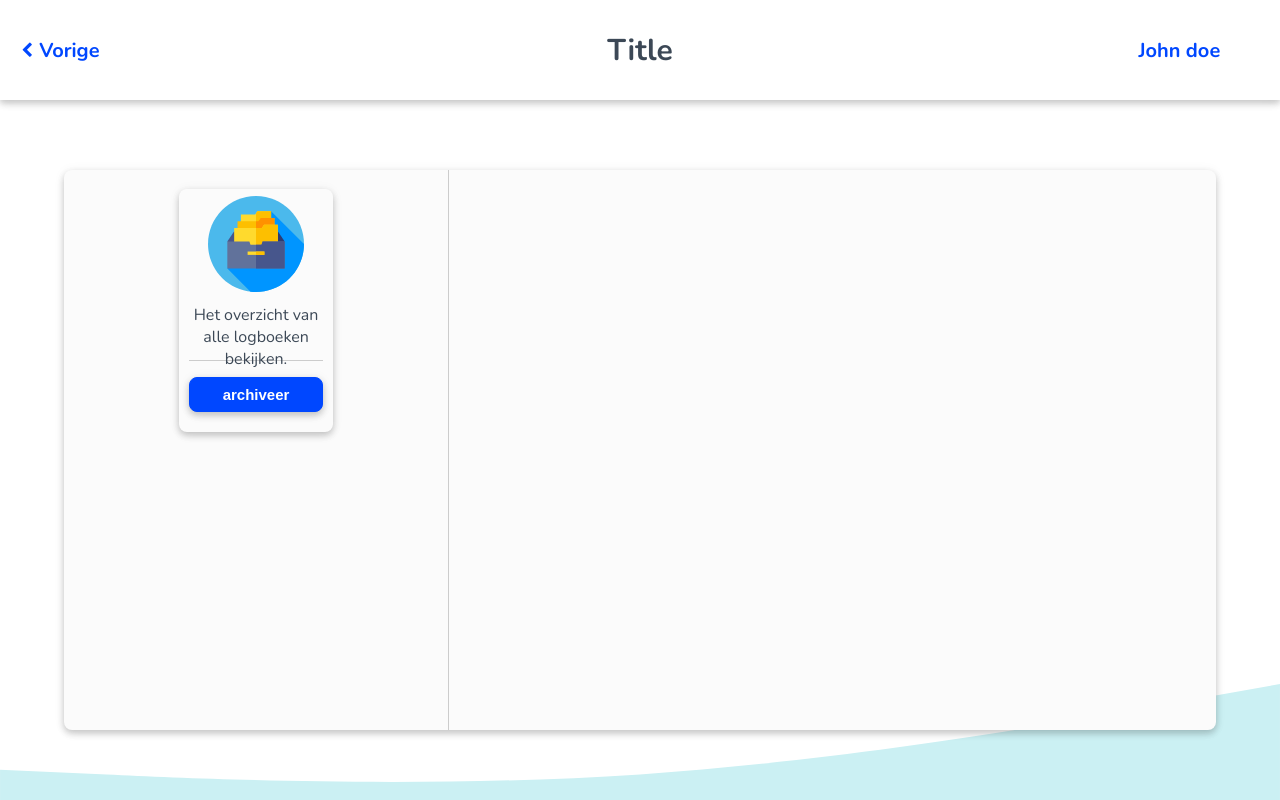
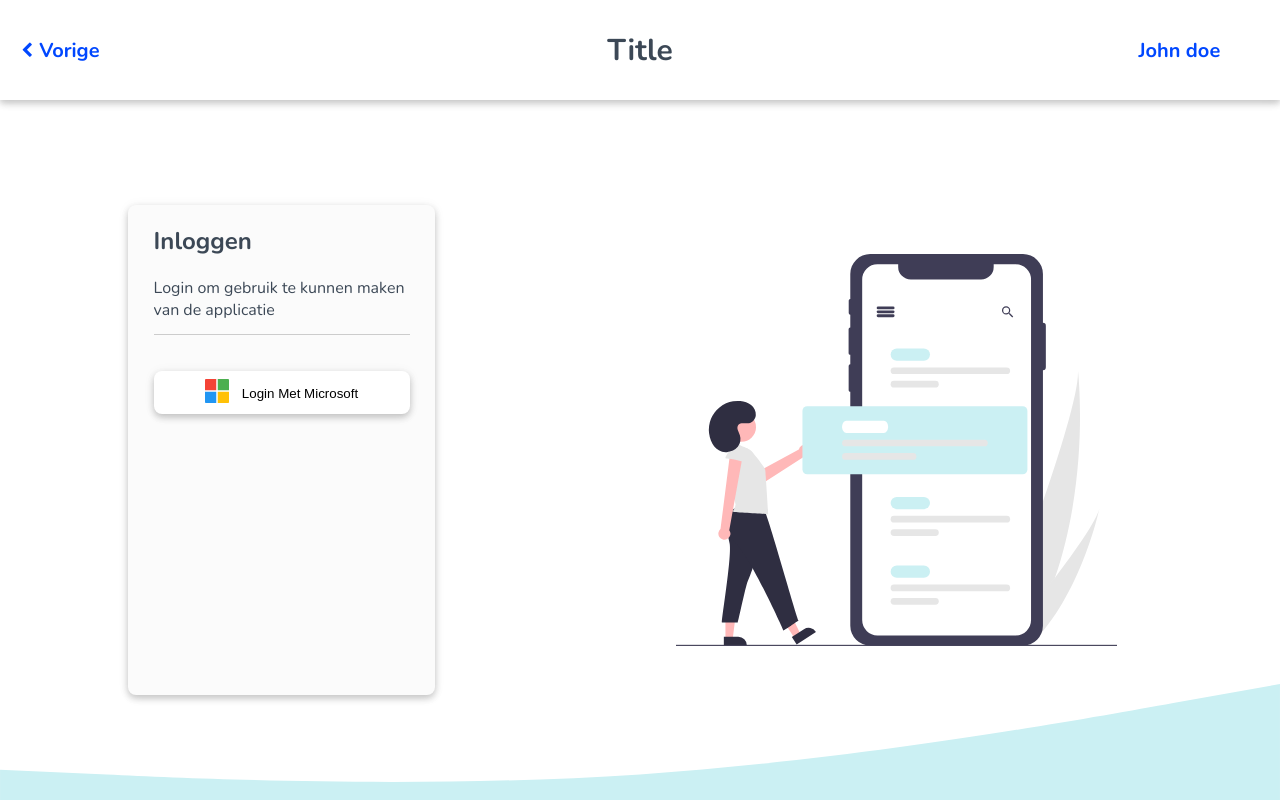
Before and after one commit to Rowan-Paul/HANAIM-DWA-Rekenlogboek, a React (Create React App) app in the folder rekenlogboek/client-side/: page / in a window 1280 px wide. Built offline with nearby package versions, Linux system fonts and the light colour scheme.

Commit message:
Created SignIn page

```diff
--- a/rekenlogboek/client-side/src/js/App.js
+++ b/rekenlogboek/client-side/src/js/App.js
@@ -1,27 +1,13 @@
 import '../scss/App.scss'
 import Header from '../js/common/components/Header'
-import Jumbotron from '../js/common/components/Jumbotron'
-import InfoContainer from '../js/common/components/InfoContainer'
-import ButtonContainer from '../js/common/components/ButtonContainer'
-import Button from '../js/common/components/Button'
-
+import SignIn from '../js/sign-in/SignIn'
 function App() {
 	const buttonHandler = e => alert('clickkkk.....')
 	return (
 		<div className="app">
 			<Header />
 			<main>
-				{/* Router here  */}
-
-				<Jumbotron>
-					<ButtonContainer
-						icon="archive"
-						description="Het overzicht van alle logboeken bekijken."
-					>
-						<Button color="blue" value="archiveer" handler={buttonHandler} />
-					</ButtonContainer>
-					<InfoContainer />
-				</Jumbotron>
+				<SignIn />
 			</main>
 		</div>
 	)
--- a/rekenlogboek/client-side/src/js/sign-in/SignIn.js
+++ b/rekenlogboek/client-side/src/js/sign-in/SignIn.js
@@ -1,5 +1,11 @@
 import React from 'react'
-
+import SignInContainer from './components/SignInContainer'
+import '../../scss/sigin-in/SignIn.scss'
 export default function SignIn() {
-	return null
+	return (
+		<section>
+			<SignInContainer></SignInContainer>
+			<div className="illustration"></div>
+		</section>
+	)
 }
--- a/rekenlogboek/client-side/src/js/sign-in/components/MicrosoftButton.js
+++ b/rekenlogboek/client-side/src/js/sign-in/components/MicrosoftButton.js
@@ -1,5 +1,15 @@
 import React from 'react'
+import MicrosoftLogo from '../../../img/icons/microsoft.svg'
+
+import '../../../scss/sigin-in/components/MicrosoftButton.scss'
 
 export default function MicrosoftButton() {
-	return null
+	return (
+		<button className="MicrosoftButton">
+			<div>
+				<img src={MicrosoftLogo} alt="Microsoft Logo" />
+				<span>Login Met Microsoft</span>
+			</div>
+		</button>
+	)
 }
--- a/rekenlogboek/client-side/src/js/sign-in/components/SignInContainer.js
+++ b/rekenlogboek/client-side/src/js/sign-in/components/SignInContainer.js
@@ -1,5 +1,13 @@
 import React from 'react'
+import MicrosoftButton from './MicrosoftButton'
+import '../../../scss/sigin-in/components/SignInContainer.scss'
 
 export default function SignInContainer() {
-	return null
+	return (
+		<div className="SignInContainer">
+			<h1>Inloggen</h1>
+			<p>Login om gebruik te kunnen maken van de applicatie</p>
+			<MicrosoftButton />
+		</div>
+	)
 }
--- /dev/null
+++ b/rekenlogboek/client-side/src/scss/sigin-in/SignIn.scss
@@ -0,0 +1,19 @@
+section {
+	align-items: center;
+	display: flex;
+	height: 70%;
+	margin: 0 auto;
+	position: relative;
+	width: 80%;
+
+	.illustration {
+		background-image: url('../../img/illustrations/sign_in_page.svg');
+		background-size: contain;
+		background-repeat: no-repeat;
+		background-position: center bottom;
+		height: 80%;
+		position: absolute;
+		right: 0;
+		width: 50%;
+	}
+}
--- /dev/null
+++ b/rekenlogboek/client-side/src/scss/sigin-in/components/MicrosoftButton.scss
@@ -0,0 +1,28 @@
+@import '../../Variables.scss';
+
+.MicrosoftButton {
+	background: #fff;
+	border: none;
+	box-shadow: $shadow;
+	border-radius: 8px;
+	cursor: pointer;
+	margin: 2.5vh 0;
+	padding: 1vh 0;
+	width: 100%;
+	transition: ease-in-out 0.5s;
+
+	&:hover {
+		background: $formColor;
+	}
+	div {
+		text-align: center;
+		width: 100%;
+		img {
+			height: 24px;
+			padding-right: 5%;
+		}
+		span {
+			vertical-align: 5px;
+		}
+	}
+}
--- /dev/null
+++ b/rekenlogboek/client-side/src/scss/sigin-in/components/SignInContainer.scss
@@ -0,0 +1,16 @@
+@import '../../Variables.scss';
+
+.SignInContainer {
+	background: $formColor;
+	box-shadow: $shadow;
+	border-radius: 8px;
+	color: $fontColor;
+	height: 100%;
+	padding: 0 2.5%;
+	width: 25%;
+
+	p {
+		padding: 0 0 5%;
+		border-bottom: 1px solid $borderColor;
+	}
+}
```
